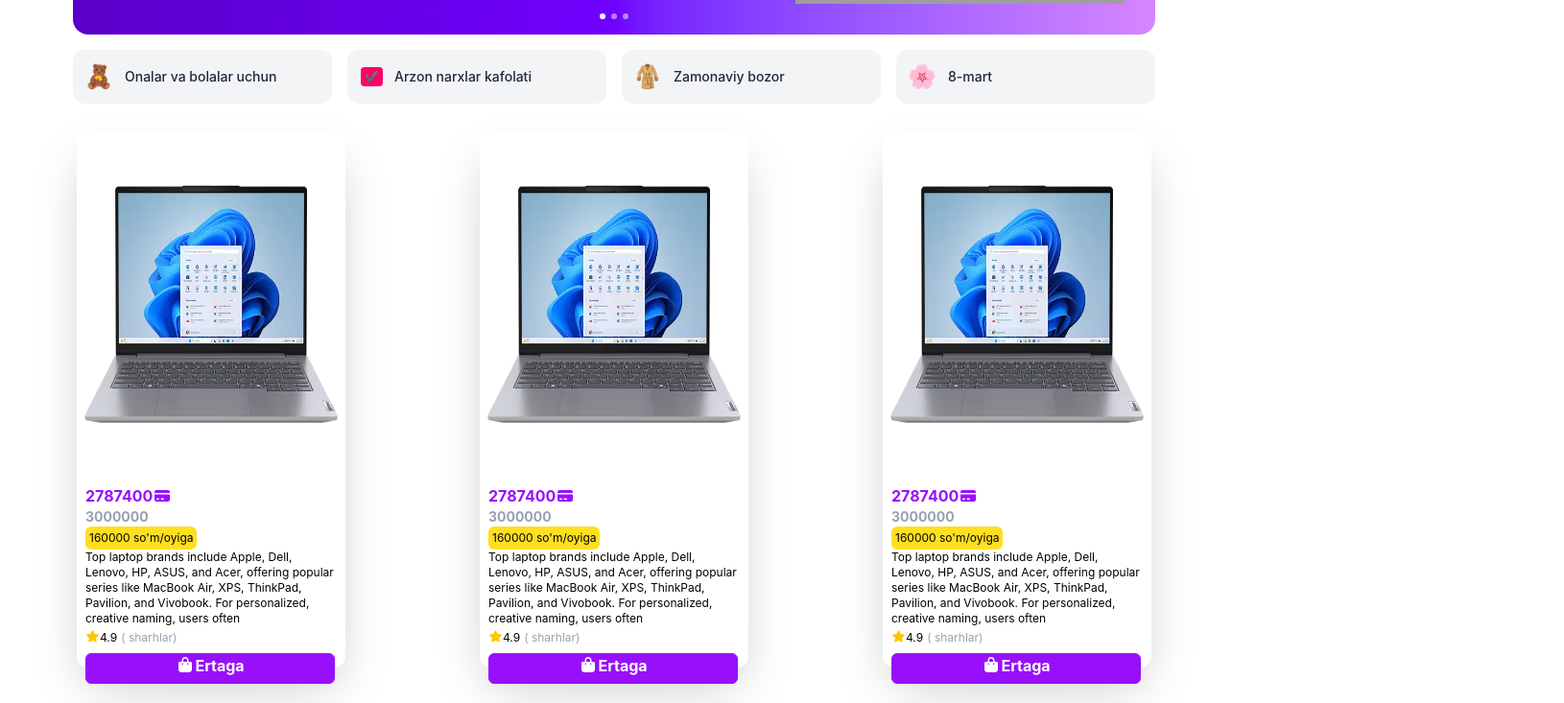
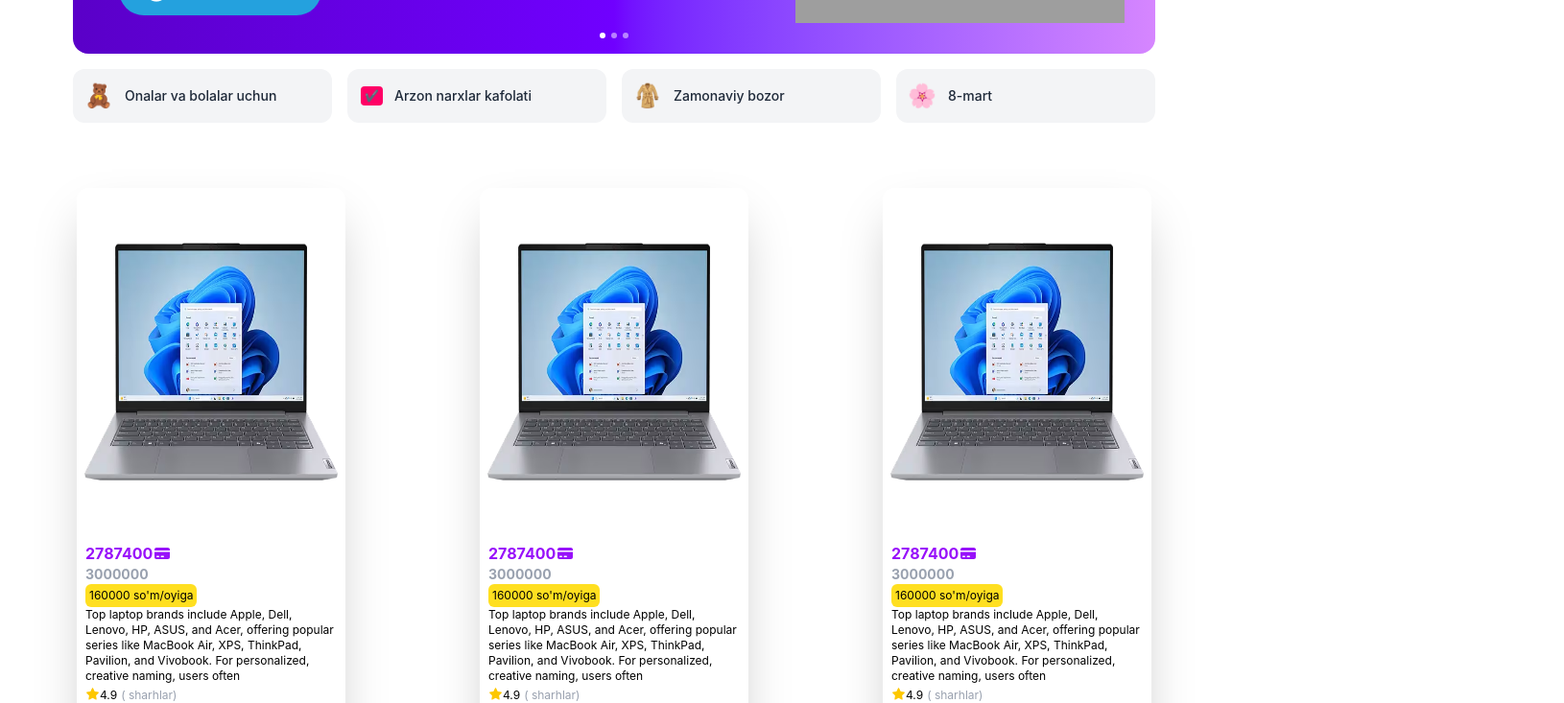
Before and after one commit to Xushnudd/uzum.uz, a React (Vite) app: page / in a window 1280 px wide. Shown: the part 600-1333 px from the top of the page at 96% size, 1630 px wide, since content can reach past the window. Built offline with nearby package versions, Linux system fonts and the light colour scheme; grey boxes are pictures that could not be loaded.

Commit message:
Bugs fixed

```diff
--- a/src/components/Card.jsx
+++ b/src/components/Card.jsx
@@ -2,7 +2,7 @@ import { FontAwesomeIcon } from "@fortawesome/react-fontawesome"
 import { faCreditCard,faStar, faBagShopping} from '@fortawesome/free-solid-svg-icons'
 function Card({disPrice,price,inMonth,about,sellers,picture}) {
     return (
-        <div className="border border-white w-70 h-140 m-5 rounded-xl shadow-2xl ">
+        <div className="border border-white w-70 m-5 rounded-xl shadow-2xl ">
             <div><img src={picture} alt="" className="w-70 h-90 rounded-xl" /></div>
             <div className="p-2 ">
                 <div className="text-purple-600 font-bold ">{disPrice}<FontAwesomeIcon icon={faCreditCard} /></div>
--- a/src/components/Card2.jsx
+++ b/src/components/Card2.jsx
@@ -3,7 +3,7 @@ function Card2() {
     return (
         <>
             <div className="font-bold text-2xl">Arzon narxlar kafolati</div>
-            <div className="flex">
+            <div className="w-full flex overflow-x-auto">
                 <Card disPrice={2787400} price={3000000} inMonth={160000} about={" Top laptop brands include Apple, Dell, Lenovo, HP, ASUS, and Acer, offering popular series like MacBook Air, XPS, ThinkPad, Pavilion, and Vivobook. For personalized, creative naming, users often"} picture={"laptop.avif"} />
                 <Card disPrice={1245000} price={1500000} inMonth={34900} about={" Top laptop brands include Apple, Dell, Lenovo, HP, ASUS, and Acer, offering popular series like MacBook Air, XPS, ThinkPad, Pavilion, and Vivobook. For personalized, creative naming, users often"} picture={"phone.png"} />
                 <Card disPrice={34000} price={45000} inMonth={5000} about={" Top laptop brands include Apple, Dell, Lenovo, HP, ASUS, and Acer, offering popular series like MacBook Air, XPS, ThinkPad, Pavilion, and Vivobook. For personalized, creative naming, users often"} picture={"chair.webp"} />
--- a/src/components/Uzum.jsx
+++ b/src/components/Uzum.jsx
@@ -5,8 +5,8 @@ function Uzum() {
     <div className="bg-gray-200 flex pt-3 pb-3">
       <div className="pl-5 pr-5"><i className="fa-solid fa-location-dot" ></i>Toshkent<i class="fa-solid fa-chevron-down" ></i></div>
       <Link to={"/uz/about/delivery-points"} className="text-gray-800 pr-75">Topshirish punktlari</Link>
-      <div className="text-blue-700 font-bold border border-l-gray-200 border-t-gray-200 border-b-gray-200 border-r-gray-500 pr-5">Sotuvchi bo'lish</div>
-      <div className="text-blue-700 font-bold pl-5 pr-5">Topshirish punktini ochish</div>
+      <Link to={"https://seller.uzum.uz/"} className="text-blue-700 font-bold border border-l-gray-200 border-t-gray-200 border-b-gray-200 border-r-gray-500 pr-5">Sotuvchi bo'lish</Link>
+      <Link to={"https://promo.uzum.uz/uz/promo/pvz"} className="text-blue-700 font-bold pl-5 pr-5">Topshirish punktini ochish</Link>
       <div className="text-gray-600 ">Savol-javob</div>
       <div className="text-gray-600 pr-5">Buyurtmalarim</div>
       <img src="/uzbek flag.png" alt="" className="w-5 h-5 rounded-full" />   <div className="pr-5 pl-1">O'zbekcha</div>
--- a/src/pages/LandingPage.jsx
+++ b/src/pages/LandingPage.jsx
@@ -8,10 +8,13 @@ function LandingPage() {
     return (
         <>
         <Uzum />
-        <div className="mx-auto w-300 px-5">
+        <div className="mx-auto w-300 p-5">
             <Banner />
+            <div className="w-full h-10"></div>
             <Cards />
+            <div className="w-full h-10"></div>
             <Card2 />
+            <div className="w-full h-10"></div>
             <Footer />
         </div>
         </>
```
